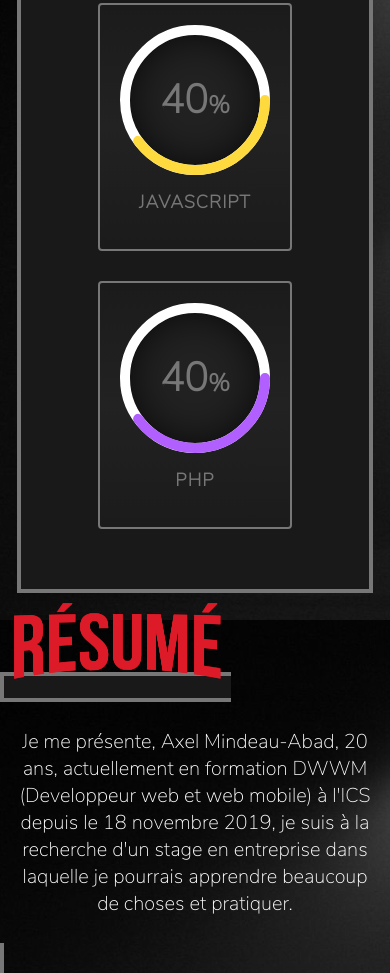
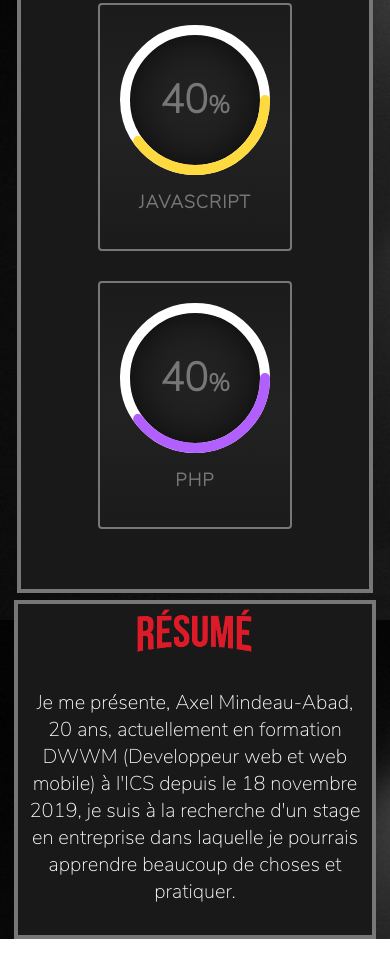
Before and after one commit to Svenja-IX/CV-WIP, a plain HTML site: page index.html in a window 390 px wide. Shown: the part 1912-2885 px from the top of the page. After the commit the page ends 2851 px from the top, so only its background shows below. Drawn offline with Linux system fonts and the light colour scheme.

Commit message:
Fix section two

```diff
--- a/StyleSheet/cv.css
+++ b/StyleSheet/cv.css
@@ -132,15 +132,22 @@ header h1 {
     background-color:rgb(25, 25, 25);
     border: solid
     #777 4px;
-    margin-top: 2%;
-    width: 100%;
+    width: 91%;
     text-align: center;
     transition: 0.5s;
+    display: flex;
+    flex-wrap: wrap;
+    margin: auto;
+    margin-top: 2%;
 }
 #sectionTwo p {
     color: white;
     font-size: 125%;
     padding: 10px;
+}
+#sectionTwo img {
+    margin: auto;
+
 }
 #sectionTwo h1 {
     color: white;
@@ -677,7 +684,9 @@ svg circle:nth-child(2) {
 
     }
     @media screen and (min-width: 350px) and (max-width: 500px) {
-
+        #sectionTwo img {
+            width: 125px;
+        }
         section {
             display: unset;
             }
```
